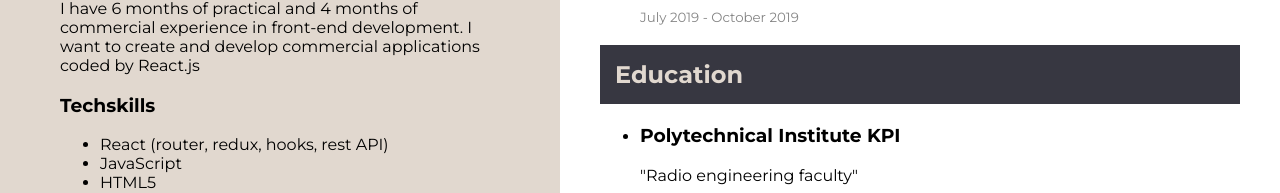
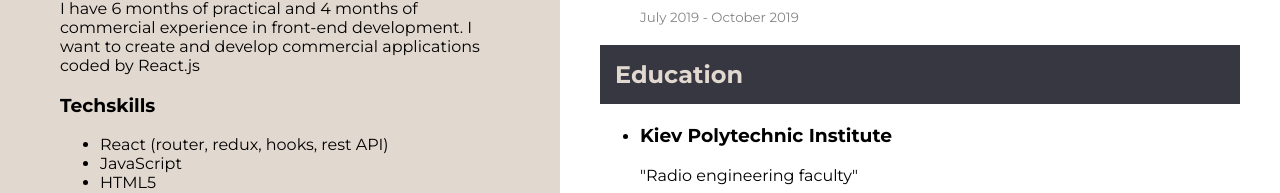
Before and after one commit to enlightenedUser/front-end-dev-resume, a React (Create React App) app: page / in a window 1280 px wide. Shown: the part 1032-1225 px from the top of the page. Built offline with nearby package versions, Linux system fonts and the light colour scheme.

Commit message:
Upgate Education

```diff
--- a/src/components/views/Main/Education.js
+++ b/src/components/views/Main/Education.js
@@ -3,7 +3,7 @@ const Education = () => (
     <h2 className="subHeader">Education</h2>
     <ul>
       <li>
-        <h3>Polytechnical Institute KPI</h3>
+        <h3>Kiev Polytechnic Institute</h3>
         <p>"Radio engineering faculty"</p>
         <small className="small">September 2018 - June 2022</small>
       </li>
```
